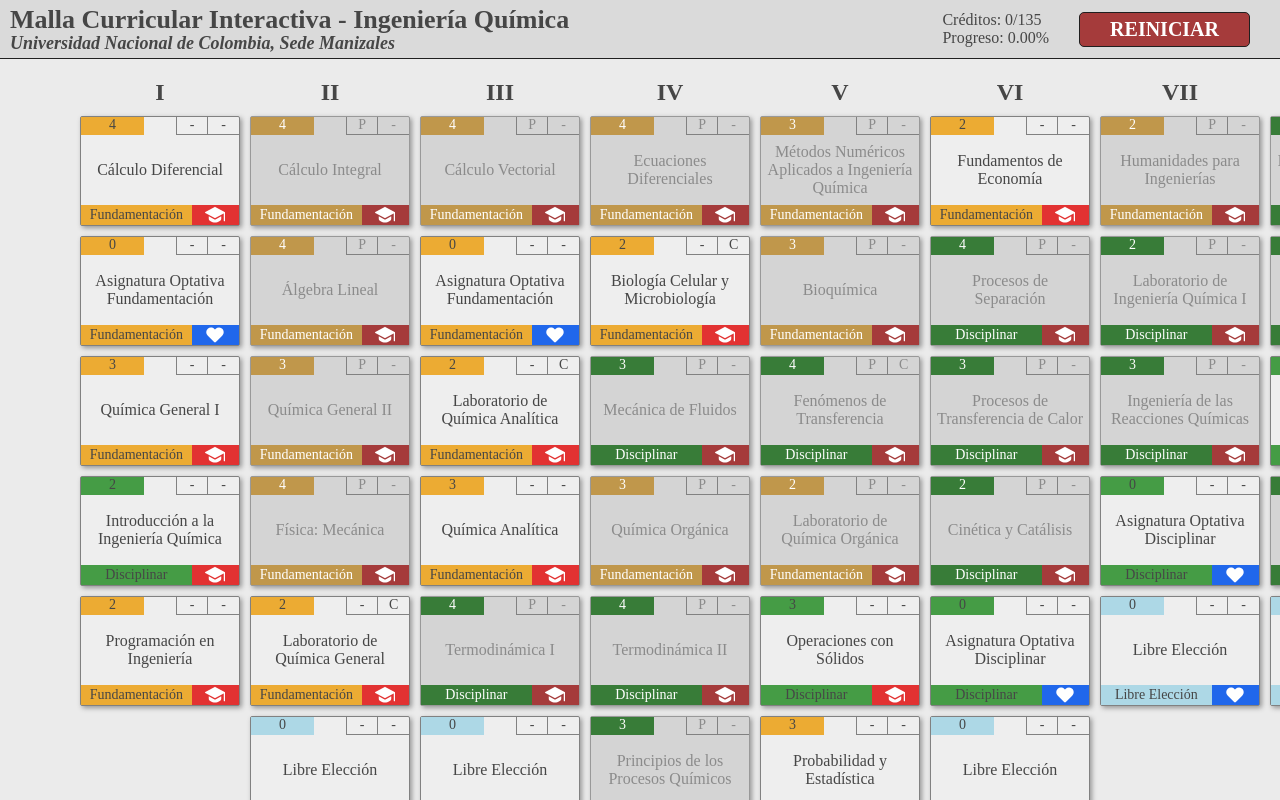
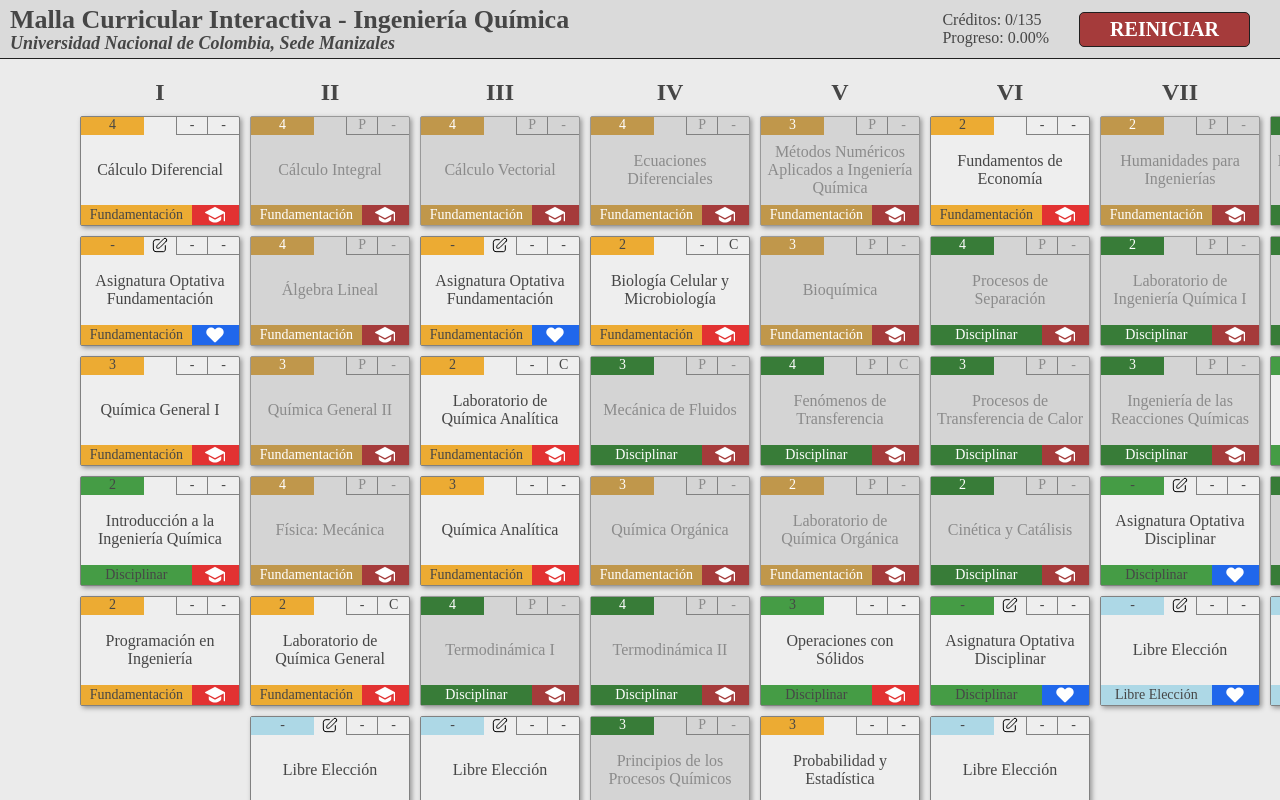
Before and after one commit to Tryncha/interactive-mesh, a React (Vite) app: page / in a window 1280 px wide. Built offline with nearby package versions, Linux system fonts and the light colour scheme; a web font is replaced by a local one.

Commit message:
local storage added & verification method changed

```diff
--- a/src/App.jsx
+++ b/src/App.jsx
@@ -1,17 +1,17 @@
 import { useContext } from 'react';
 import MeshContext from './context/MeshContext';
 import confetti from 'canvas-confetti';
-import subjectsPerSemester from './constants/subjectsPerSemester.json';
 import Subject from './components/Subject/Subject';
 import { verifyRequired } from './utils';
 
+const VERSION = '0.1.3';
 const romanNumbers = ['I', 'II', 'III', 'IV', 'V', 'VI', 'VII', 'VIII', 'IX', 'X'];
 
 const App = () => {
-  const { completedSubjects, setCompletedSubjects } = useContext(MeshContext);
+  const { mesh, completedSubjects, setCompletedSubjects } = useContext(MeshContext);
 
   const completedCredits = completedSubjects.reduce((acc, current) => current.credits + acc, 0);
-  const totalCredits = subjectsPerSemester.reduce(
+  const totalCredits = mesh.reduce(
     (acc, current) => current.reduce((acc, current) => current.credits + acc, 0) + acc,
     0
   );
@@ -50,7 +50,7 @@ const App = () => {
       </header>
       <main>
         <section className="Mesh">
-          {subjectsPerSemester.map((semester, i) => (
+          {mesh.map((semester, i) => (
             <div
               key={i}
               className="Mesh-column"
@@ -67,7 +67,7 @@ const App = () => {
           ))}
         </section>
       </main>
-      <footer>Version 0.1 - Hecho por Tryncha</footer>
+      <footer>Version {VERSION} - Hecho por Tryncha</footer>
     </>
   );
 };
--- a/src/components/Icons.jsx
+++ b/src/components/Icons.jsx
@@ -31,3 +31,25 @@ export const HeartIcon = () => {
     </svg>
   );
 };
+
+export const PencilIcon = () => {
+  return (
+    <svg
+      xmlns="http://www.w3.org/2000/svg"
+      width={16}
+      height={16}
+      fill="none"
+      viewBox="0 0 24 24"
+    >
+      <g
+        stroke="#000"
+        strokeLinecap="round"
+        strokeLinejoin="round"
+        strokeWidth={1.5}
+      >
+        <path d="m21.28 6.4-9.54 9.54c-.95.95-3.77 1.39-4.4.76-.63-.63-.2-3.45.75-4.4l9.55-9.55a2.58 2.58 0 1 1 3.64 3.65v0Z" />
+        <path d="M11 4H6a4 4 0 0 0-4 4v10a4 4 0 0 0 4 4h11c2.21 0 3-1.8 3-4v-5" />
+      </g>
+    </svg>
+  );
+};
--- a/src/components/Subject/Subject.css
+++ b/src/components/Subject/Subject.css
@@ -92,6 +92,10 @@
 
 .Subject-credits {
   width: 40%;
+}
+
+.Subject-editToggle {
+  width: 20%;
 }
 
 .Subject-required {
@@ -222,8 +226,36 @@
 
 .SubjectModal-form {
   background-color: var(--SubjectModal-form-backgroundColor);
-  padding: 10px;
+  padding: 20px;
   border: 1px solid var(--Subject-borderColor);
+  border-radius: 5px;
+}
+
+.SubjectModal-form fieldset {
+  width: 100%;
+  display: flex;
+  flex-direction: column;
+  justify-content: center;
+  gap: 2px;
+  padding: 10px 20px;
+  border-radius: 5px;
+}
+
+.SubjectModal-form fieldset legend {
+  font-weight: bold;
+}
+
+.SubjectModal-form fieldset div {
+  width: 250px;
+  display: flex;
+}
+
+.SubjectModal-form label {
+  width: 50%;
+}
+
+.SubjectModal-form input {
+  width: 50%;
 }
 
 /* Media Queries para Responsive Design */
--- a/src/components/Subject/Subject.jsx
+++ b/src/components/Subject/Subject.jsx
@@ -2,12 +2,14 @@ import { useContext, useId, useState } from 'react';
 import { verifyCompleted } from '../../utils';
 import MeshContext from '../../context/MeshContext';
 import './Subject.css';
-import { CapIcon, HeartIcon } from '../Icons';
+import { CapIcon, HeartIcon, PencilIcon } from '../Icons';
 
 const Subject = ({ subjectObj, isAvailable }) => {
-  const { completedSubjects, setCompletedSubjects } = useContext(MeshContext);
+  const { mesh, setMesh, completedSubjects, setCompletedSubjects } = useContext(MeshContext);
   const [isHovering, setIsHovering] = useState(false);
   const [isModalOpen, setIsModalOpen] = useState(false);
+
+  const [optionalSubjectForm, setOptionalSubjectForm] = useState({ name: '', credits: 2 });
 
   const optionalSubjectNameInputId = useId();
   const optionalSubjectCreditsInputId = useId();
@@ -17,19 +19,40 @@ const Subject = ({ subjectObj, isAvailable }) => {
   const SUBJECT_NAME_MAX_LENGTH = 60;
 
   function toggleSubject() {
-    if (!completedSubjects.includes(subjectObj)) {
-      // if (subjectObj.type === 'optional') {
-      //   console.log('optional here');
-      //   setIsModalOpen(true);
-      // } else {
-      //   setCompletedSubjects([...completedSubjects, subjectObj]);
-      // }
+    if (!subjectIds.includes(subjectObj.id)) {
       setCompletedSubjects([...completedSubjects, subjectObj]);
     } else {
-      const withoutSubjectId = completedSubjects.filter((sbj) => sbj !== subjectObj);
-      const cleanedCompleted = verifyCompleted(withoutSubjectId);
+      const withoutSubject = completedSubjects.filter((sbj) => sbj.id !== subjectObj.id);
+      const cleanedCompleted = verifyCompleted(withoutSubject);
       setCompletedSubjects(cleanedCompleted);
     }
+  }
+
+  function handleOptionalSubjectChange(event) {
+    const { name, value } = event.target;
+    setOptionalSubjectForm((prevState) => ({ ...prevState, [name]: value }));
+  }
+
+  function handleSubmit(event) {
+    event.preventDefault();
+
+    const MeshCopy = [...mesh];
+    const subjectToEdit = MeshCopy.flat().find((sbj) => sbj.id === subjectObj.id);
+
+    subjectToEdit.name = String(optionalSubjectForm.name);
+    subjectToEdit.credits = Number(optionalSubjectForm.credits);
+
+    setMesh(MeshCopy);
+    localStorage.setItem('mesh', JSON.stringify(mesh));
+
+    setCompletedSubjects([...completedSubjects, subjectObj]);
+    setOptionalSubjectForm({ name: '', credits: 2 });
+    setIsModalOpen(false);
+  }
+
+  function handleCancel(event) {
+    event.preventDefault();
+    setIsModalOpen(false);
   }
 
   function handleMouseEnter() {
@@ -44,23 +67,38 @@ const Subject = ({ subjectObj, isAvailable }) => {
     <>
       {isModalOpen ? (
         <div className="SubjectModal">
-          <form className="SubjectModal-form">
+          <form
+            className="SubjectModal-form"
+            onSubmit={handleSubmit}
+          >
+            <fieldset>
+              <legend>Editar asignatura</legend>
               <div>
                 <label htmlFor={optionalSubjectNameInputId}>Nombre: </label>
                 <input
+                  type="text"
+                  name="name"
                   id={optionalSubjectNameInputId}
-                type="text"
+                  value={optionalSubjectForm.name}
+                  onChange={handleOptionalSubjectChange}
+                  required
                 />
               </div>
               <div>
                 <label htmlFor={optionalSubjectCreditsInputId}>Créditos: </label>
                 <input
+                  type="number"
+                  name="credits"
                   id={optionalSubjectCreditsInputId}
-                type="number"
+                  value={optionalSubjectForm.credits}
+                  onChange={handleOptionalSubjectChange}
+                  min={1}
+                  required
                 />
               </div>
+            </fieldset>
             <button type="submit">Confirmar</button>
-            <button>Cancelar</button>
+            <button onClick={handleCancel}>Cancelar</button>
           </form>
         </div>
       ) : null}
@@ -99,8 +137,17 @@ const Subject = ({ subjectObj, isAvailable }) => {
             className="Subject-credits"
             title="Créditos"
           >
-            {subjectObj.credits}
+            {subjectObj.credits || '-'}
           </span>
+          {subjectObj.type === 'optional' ? (
+            <span
+              className="Subject-editToggle"
+              title="Editar asignatura"
+              onClick={() => setIsModalOpen(true)}
+            >
+              <PencilIcon />
+            </span>
+          ) : null}
           <div className="Subject-required">
             <span
               className="Subject-prerequired"
--- a/src/context/MeshContext.jsx
+++ b/src/context/MeshContext.jsx
@@ -1,13 +1,39 @@
-import { createContext, useState } from 'react';
+import { createContext, useEffect, useState } from 'react';
+import subjectsPerSemester from '../constants/subjectsPerSemester.json';
 
 const MeshContext = createContext();
 
 export const MeshProvider = ({ children }) => {
+  const [mesh, setMesh] = useState([]);
   const [completedSubjects, setCompletedSubjects] = useState([]);
 
-  console.log('Completed Subjects: ', completedSubjects);
+  useEffect(() => {
+    const localStorageMesh = JSON.parse(localStorage.getItem('mesh'));
+    const localStorageProgress = JSON.parse(localStorage.getItem('completedSubjects'));
 
-  return <MeshContext.Provider value={{ completedSubjects, setCompletedSubjects }}>{children}</MeshContext.Provider>;
+    if (localStorageMesh) {
+      setMesh(localStorageMesh);
+    } else {
+      setMesh(subjectsPerSemester);
+    }
+
+    if (localStorageProgress && localStorageProgress.length !== 0) {
+      setCompletedSubjects(localStorageProgress);
+    }
+  }, []);
+
+  useEffect(() => {
+    localStorage.setItem('completedSubjects', JSON.stringify(completedSubjects));
+  }, [completedSubjects]);
+
+  // console.log('Mesh: ', mesh);
+  // console.log('Completed Subjects: ', completedSubjects);
+
+  return (
+    <MeshContext.Provider value={{ mesh, setMesh, completedSubjects, setCompletedSubjects }}>
+      {children}
+    </MeshContext.Provider>
+  );
 };
 
 export default MeshContext;
--- a/src/utils/index.js
+++ b/src/utils/index.js
@@ -12,8 +12,8 @@ export function verifyCompleted(completedSubjects) {
 
   updatedSubjects.forEach((extSbj) => {
     if (!verifyRequired(updatedSubjects, extSbj)) {
-      const withoutNewSubjectId = updatedSubjects.filter((intSbj) => intSbj !== extSbj);
-      updatedSubjects = verifyCompleted(withoutNewSubjectId);
+      const withoutNewSubject = updatedSubjects.filter((intSbj) => intSbj !== extSbj);
+      updatedSubjects = verifyCompleted(withoutNewSubject);
     }
   });
 
```
Also changed, not shown: 1 other file (tests, documents, lock files or other folders). Lines whose indentation alone changed are shown as unchanged.
